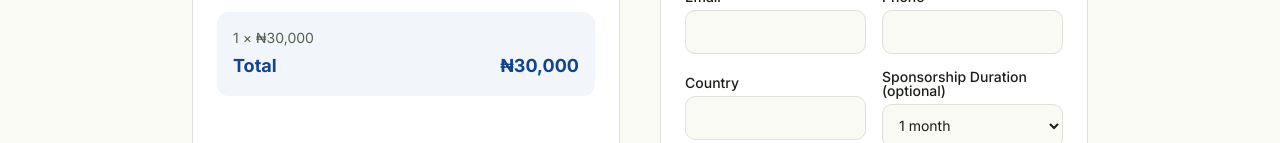
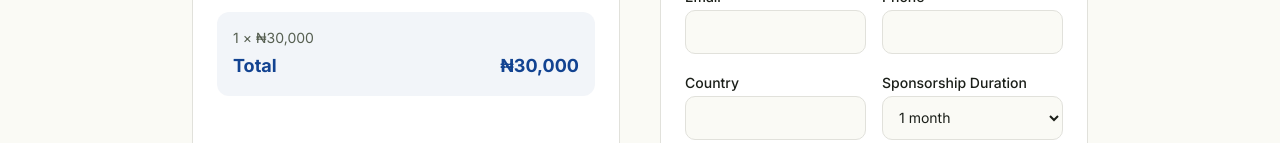
Before and after one commit to caliphridwan/ALFAWZ_ACADEMY, a Next.js app: page /sponsor in a window 1280 px wide. Shown: the part 657-800 px from the top of the page. Built offline with nearby package versions, Linux system fonts and the light colour scheme; no server answers; the database is empty.

Commit message:
Spons update

```diff
--- a/components/sponsorship/calculator.tsx
+++ b/components/sponsorship/calculator.tsx
@@ -148,7 +148,7 @@ export function SponsorshipCalculator({
             <Input id="country" name="country" required />
           </div>
           <div>
-            <Label htmlFor="duration">Sponsorship Duration (optional)</Label>
+            <Label htmlFor="duration">Sponsorship Duration</Label>
             <select
               id="duration"
               name="duration"
```
